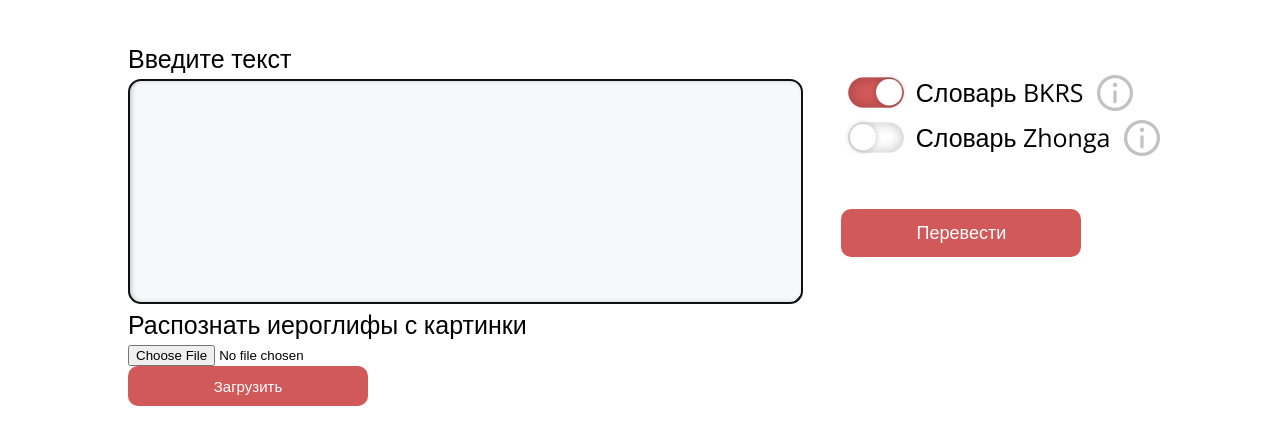
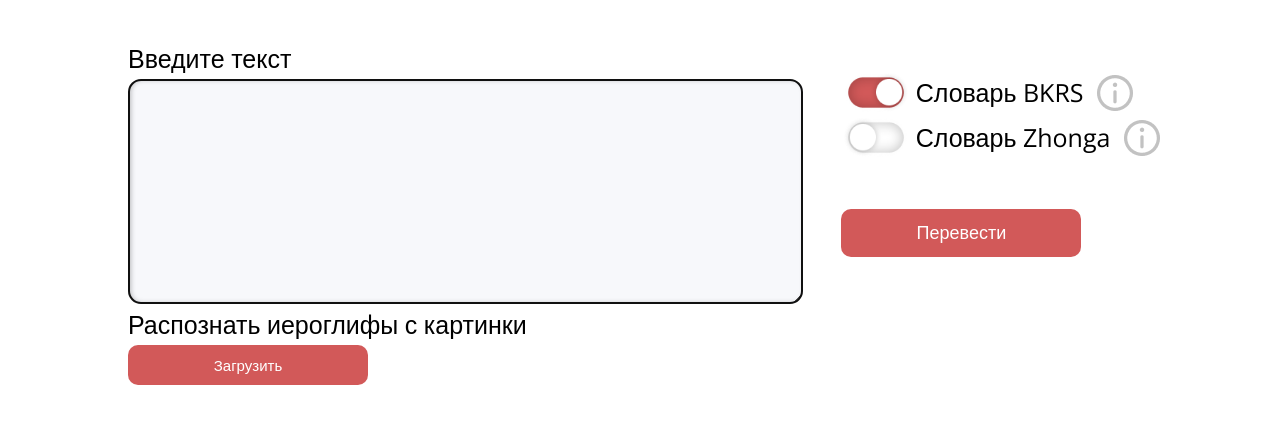
Before and after one commit to MuraHika/MuraHika.github.io, a plain HTML site: page translate.component.html in a window 1280 px wide. Drawn offline with nearby package versions, Linux system fonts and the light colour scheme.

Commit message:
АШТТФДН

```diff
--- a/translate.component.html
+++ b/translate.component.html
@@ -166,7 +166,7 @@
                 <p>Распознать иероглифы с картинки</p>
             </div>
             <div>
-                <input type="file" onchange="transl(this)">
+                <!-- <input type="file" onchange="transl(this)"> -->
                 <a class="left_block_button">
                     <p class="left_block_button_text">Загрузить</p>
                 </a>
@@ -314,30 +314,6 @@
             //     ['瑞', 'ruì', 'I сущ.\n1) * скипетр (жаловался императором местным князьям); верительный знак полководца (в виде яшмовой пластинки)\n2) счастливое предзнаменование, благое знамение; счастливый, благоприятный; благовещий; благостный; чудесный\nII собств.\n1) геогр. (сокр. вм. 瑞典) Швеция; шведский\n2) геогр. (сокр. вм. 瑞士) Швейцария; швейцарский\n3) Жуй (фамилия)']
             // ];
 
-
-
-            // let tr = document.createElement('td');
-            // tr.innerHTML = mas[i][0];
-
-            // let td = document.createElement('tr');
-            // td.innerHTML = mas[i][1];
-            // tr.appendChild(td);
-
-            // for (let j = 0; j < mas[i][2].length; j++) {
-            //     let td = document.createElement('tr');
-            //     td.innerHTML = mas[i][2][j];
-            //     tr.appendChild(td);
-            // }
-
-            // td = document.createElement('tr');
-            // td.innerHTML = mas[i][2];
-            // tr.appendChild(td);
-
-
-            // table.appendChild(tr);
-            // alert(value);
-            // }
-
         }
 
         function img_bkrs() {
```
